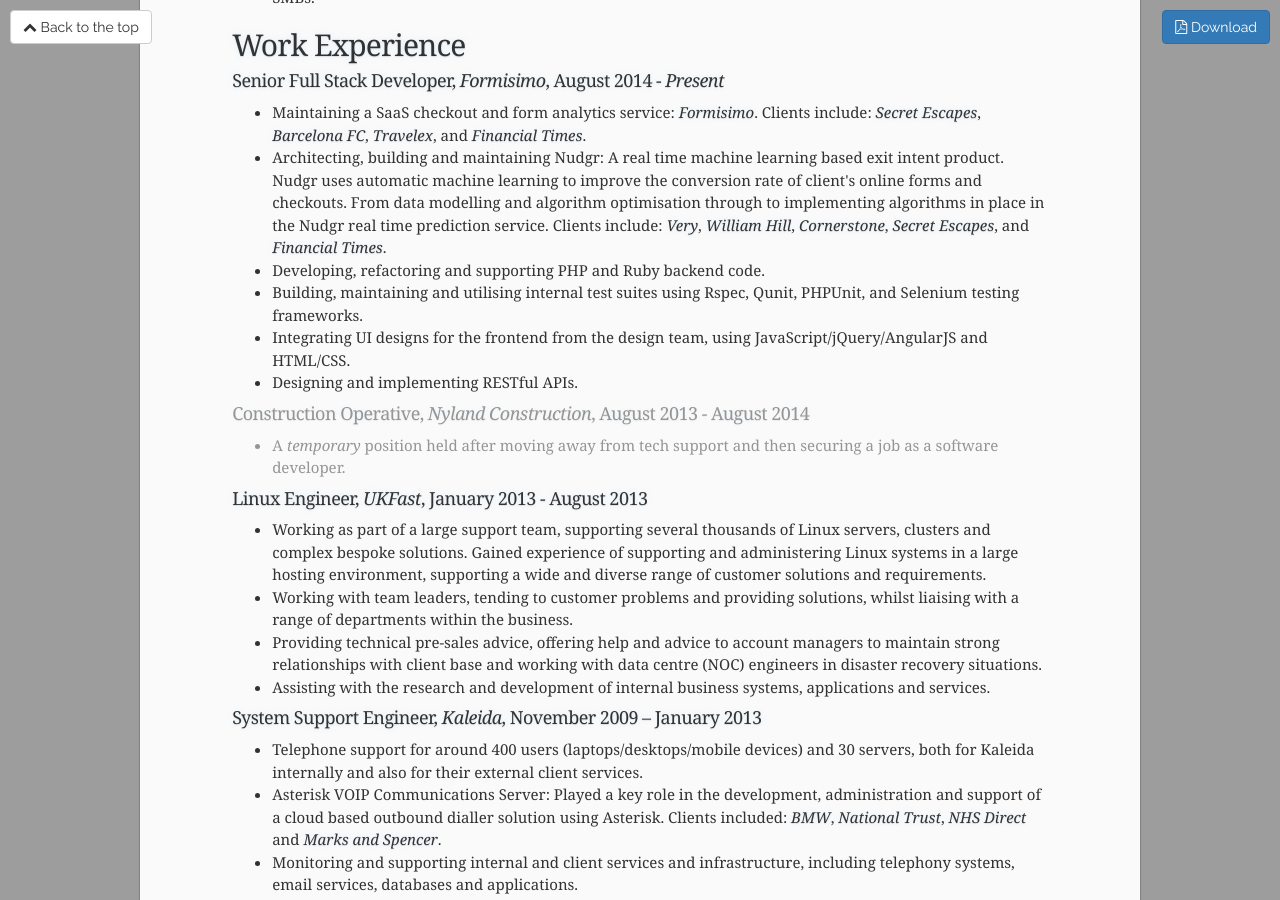
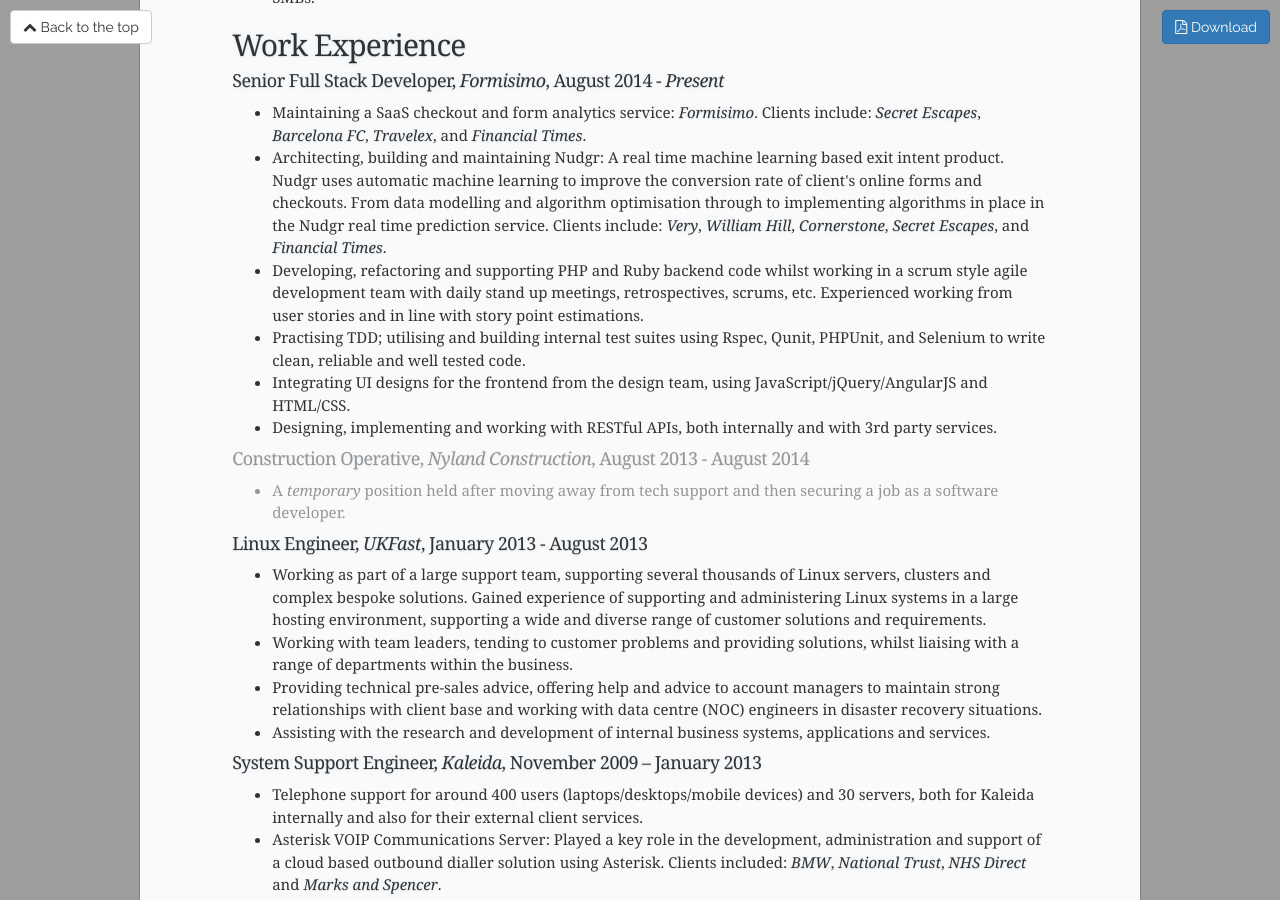
Before and after one commit to JoeNyland/joenyland.github.io, a Jekyll site: the page cv/index.html, which Jekyll copies as it is, in a window 1280 px wide and 900 px high, scrolled down 740 px. Built offline with Jekyll 4.4.1, drawn with Linux system fonts in a browser that asks for light colours; nearby versions of some CDN libraries.

Commit message:
Talk more about agile and TDD in my current role

```diff
--- a/cv/index.html
+++ b/cv/index.html
@@ -77,12 +77,14 @@
                             <a class="subtle" href="http://www.cornerstone.com/" target="_blank">Cornerstone</a>,
                             <a class="subtle" href="http://www.secretescapes.com/" target="_blank">Secret Escapes</a>, and
                             <a class="subtle" href="http://ft.com/" target="_blank">Financial Times</a>.</li>
-                        <li>Developing, refactoring and supporting PHP and Ruby backend code.</li>
-                        <li>Building, maintaining and utilising internal test suites using Rspec, Qunit, PHPUnit, and
-                            Selenium testing frameworks.</li>
+                        <li>Developing, refactoring and supporting PHP and Ruby backend code whilst working in a scrum style
+                            agile development team with daily stand up meetings, retrospectives, scrums, etc.
+                            Experienced working from user stories and in line with story point estimations.</li>
+                        <li>Practising TDD; utilising and building internal test suites using Rspec, Qunit, PHPUnit, and
+                            Selenium to write clean, reliable and well tested code.</li>
                         <li>Integrating UI designs for the frontend from the design team, using JavaScript/jQuery/AngularJS
                             and HTML/CSS.</li>
-                        <li>Designing and implementing RESTful APIs.</li>
+                        <li>Designing, implementing and working with RESTful APIs, both internally and with 3rd party services.</li>
                     </ul>
                 </div>
 
```
